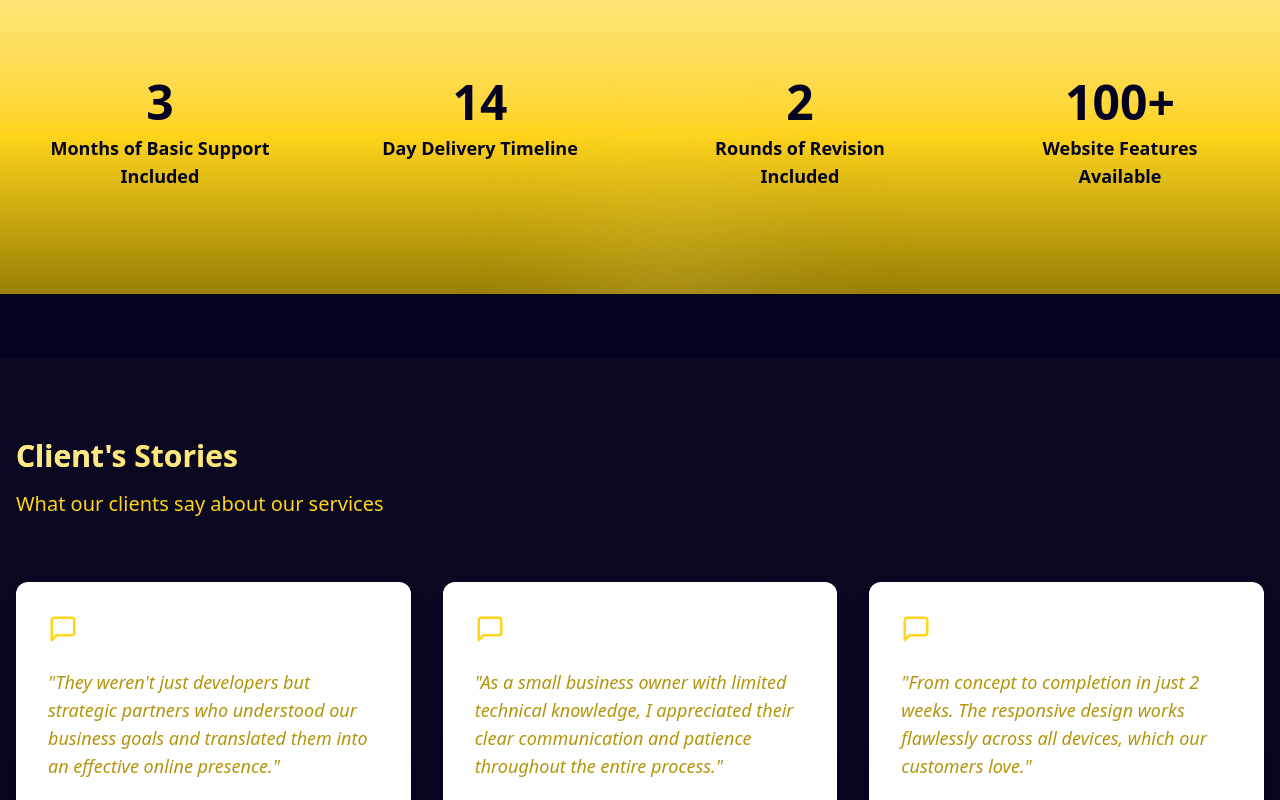
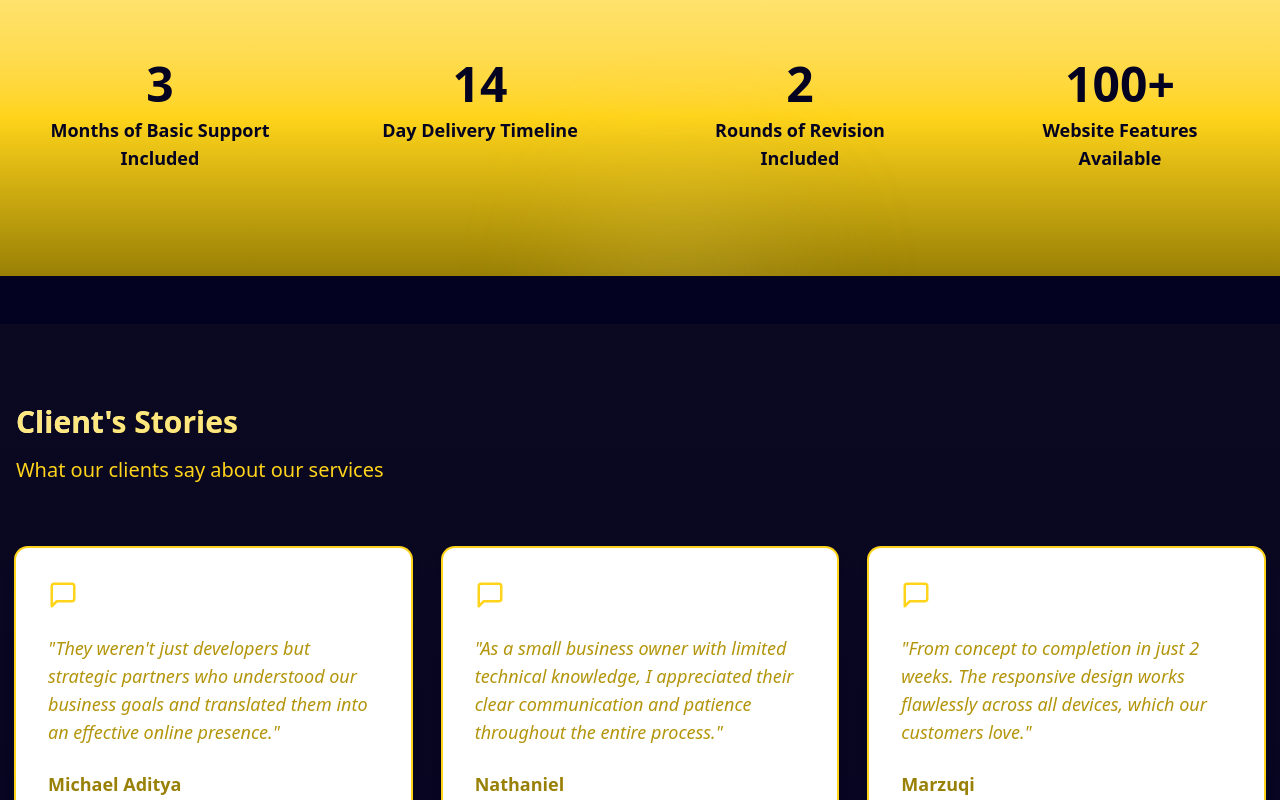
Before and after one commit to 4funnds/Opulenthost, a React (Vite) app: page / in a window 1280 px wide. Shown: the part 2000-2800 px from the top of the page. Built offline with nearby package versions, Linux system fonts and the light colour scheme; the HTML template or start-up script is replaced by a standard one.

Commit message:
Fix button error and bugs

```diff
--- a/src/components/sections/Hero.jsx
+++ b/src/components/sections/Hero.jsx
@@ -100,7 +100,7 @@ const Hero = () => {
             >
               <Button
                 variant="outline"
-                href="#work"
+                href="#services"
                 className="px-6 py-3 text-lg border-2"
                 whileHover={{
                   scale: 1.2,
@@ -108,7 +108,7 @@ const Hero = () => {
                 }}
                 whileTap={{ scale: 0.98 }}
               >
-                View My Work <FiArrowRight className="ml-1" />
+                View My Skills
               </Button>
             </motion.div>
           </motion.div>
--- a/src/components/sections/Testimonials.jsx
+++ b/src/components/sections/Testimonials.jsx
@@ -7,8 +7,24 @@ import ShinyText from '../animation/ShinyText';
 
 const Testimonials = () => {
   const [currentIndex, setCurrentIndex] = useState(0);
-  const cardsToShow = 3;
+
+  // Show 1 card on mobile, 2 on tablet, 3 on desktop
+  const getCardsToShow = () => {
+    if (typeof window === 'undefined') return 3;
+    if (window.innerWidth < 768) return 1;
+    if (window.innerWidth < 1024) return 2;
+    return 3;
+  };
+
+  const [cardsToShow, setCardsToShow] = useState(getCardsToShow());
   const totalTestimonials = testimonials.length;
+
+  // Update cards to show on resize
+  if (typeof window !== 'undefined') {
+    window.addEventListener('resize', () => {
+      setCardsToShow(getCardsToShow());
+    });
+  }
 
   const nextTestimonial = () => {
     setCurrentIndex((prevIndex) =>
@@ -22,19 +38,14 @@ const Testimonials = () => {
     );
   };
 
-  const visibleTestimonials = testimonials.slice(
-    currentIndex,
-    currentIndex + cardsToShow
-  );
-
-  // Handle case where we're at the end and don't have enough testimonials to fill the view
-  if (visibleTestimonials.length < cardsToShow) {
-    const needed = cardsToShow - visibleTestimonials.length;
-    visibleTestimonials.push(...testimonials.slice(0, needed));
+  const visibleTestimonials = [];
+  for (let i = 0; i < cardsToShow; i++) {
+    const index = (currentIndex + i) % totalTestimonials;
+    visibleTestimonials.push(testimonials[index]);
   }
 
   return (
-    <section id="testimonials" className="py-20 bg-obsidian-navy relative overflow-hidden mt-16">
+    <section id="testimonials" className="py-12 md:py-20 bg-obsidian-navy relative overflow-hidden">
       {/* Animated background */}
       <motion.div
         initial={{ opacity: 0 }}
@@ -43,19 +54,19 @@ const Testimonials = () => {
         className="absolute inset-0 bg-gradient-to-b from-gold-500 to-transparent"
       />
 
-      <div className="container mx-auto my-auto px-4 relative z-10">
+      <div className="container mx-auto px-4 relative z-10">
         <SectionHeader
-          title= {<ShinyText text="Client's Stories" speed={2} className='text-gold-300'/>}
+          title={<ShinyText text="Client's Stories" speed={2} className='text-gold-300'/>}
           subtitle="What our clients say about our services"
           subtitleClass='text-gold-500'
         />
 
         <div className="relative">
-          <div className="relative h-[500px]">
+          <div className="relative h-auto min-h-[400px] md:h-[500px]">
             <AnimatePresence mode="wait">
               <motion.div
                 key={currentIndex}
-                className="grid max-md:grid-cols-2 md:grid-cols-3 gap-8"
+                className="grid grid-cols-1 md:grid-cols-2 lg:grid-cols-3 gap-6 md:gap-8"
                 initial={{ opacity: 0 }}
                 animate={{ opacity: 1 }}
                 exit={{ opacity: 0 }}
@@ -73,36 +84,37 @@ const Testimonials = () => {
             </AnimatePresence>
           </div>
 
-          {/* Navigation arrows */}
-          <div className="flex justify-center mt-8 space-x-4">
+          {/* Navigation arrows - always visible but smaller on mobile */}
+          <div className="flex justify-center mt-6 md:mt-8 space-x-4">
             <motion.button
               onClick={prevTestimonial}
               whileHover={{ scale: 1.1, backgroundColor: 'rgba(212, 175, 55, 0.1)' }}
               whileTap={{ scale: 0.95 }}
-              className="p-2 rounded-full border border-gold-500 text-gold-500 max-md:invisible"
+              className="p-2 rounded-full border border-gold-500 text-gold-500"
               aria-label="Previous testimonial"
             >
-              <FiChevronLeft size={24} />
+              <FiChevronLeft size={20} className="md:w-6 md:h-6" />
             </motion.button>
 
             <motion.button
               onClick={nextTestimonial}
               whileHover={{ scale: 1.1, backgroundColor: 'rgba(212, 175, 55, 0.1)' }}
               whileTap={{ scale: 0.95 }}
-              className="p-2 rounded-full border border-gold-500 text-gold-500 max-md:invisible"
+              className="p-2 rounded-full border border-gold-500 text-gold-500"
               aria-label="Next testimonial"
             >
-              <FiChevronRight size={24} />
+              <FiChevronRight size={20} className="md:w-6 md:h-6" />
             </motion.button>
           </div>
 
-          {/* Dots indicator */}
-          <div className="flex justify-center mt-8 space-x-2 max-md:invisible">
+          {/* Dots indicator - only show if more than 1 card on mobile */}
+          {cardsToShow < totalTestimonials && (
+            <div className="flex justify-center mt-6 md:mt-8 space-x-2">
               {Array.from({ length: Math.ceil(totalTestimonials / cardsToShow) }).map((_, index) => (
                 <button
                   key={index}
                   onClick={() => setCurrentIndex(index * cardsToShow)}
-                className={`w-3 h-3 rounded-full transition-colors ${
+                  className={`w-2 h-2 md:w-3 md:h-3 rounded-full transition-colors ${
                     currentIndex >= index * cardsToShow &&
                     currentIndex < (index + 1) * cardsToShow
                       ? 'bg-gold-500'
@@ -112,6 +124,7 @@ const Testimonials = () => {
                 />
               ))}
             </div>
+          )}
         </div>
       </div>
     </section>
@@ -135,35 +148,35 @@ const TestimonialCard = ({ testimonial, index, isActive }) => {
         }
       }}
       whileHover={{
-        y: -10,
+        y: window.innerWidth >= 768 ? -10 : 0, // Only lift on hover for desktop
         boxShadow: '0 10px 25px -5px rgba(0, 0, 0, 0.1)',
         transition: { duration: 0.3 }
       }}
       onHoverStart={() => setIsHovered(true)}
       onHoverEnd={() => setIsHovered(false)}
-      className={`bg-white p-8 rounded-xl shadow-lg hover:shadow-xl transition-all h-full${
+      className={`bg-white p-6 md:p-8 rounded-xl shadow-lg hover:shadow-xl transition-all h-full flex flex-col ${
         isActive ? 'ring-2 ring-gold-500' : ''
       }`}
     >
       {/* Hover effect */}
       <motion.div
-        className="absolute inset-0 bg-gold-500 bg-opacity-5"
+        className="absolute inset-0 bg-gold-500 bg-opacity-5 rounded-xl"
         initial={{ opacity: 0 }}
-        animate={{ opacity: isHovered ? 1 : 0 }}
+        animate={{ opacity: isHovered && window.innerWidth >= 768 ? 1 : 0 }}
       />
 
-      <FiMessageSquare className="text-gold-500 text-3xl mb-6" />
+      <FiMessageSquare className="text-gold-500 text-2xl md:text-3xl mb-4 md:mb-6" />
 
       <motion.p
-        className="text-gold-800 mb-6 italic text-lg relative z-10"
+        className="text-gold-800 mb-4 md:mb-6 italic text-base md:text-lg relative z-10 flex-grow"
       >
         "{testimonial.quote}"
       </motion.p>
 
-      <div className="flex items-center relative z-10">
+      <div className="flex items-center relative z-10 mt-auto">
         <div>
-          <h4 className="font-bold text-gold-900">{testimonial.name}</h4>
-          <p className="text-gold-700 text-sm">{testimonial.position}</p>
+          <h4 className="font-bold text-gold-900 text-base md:text-lg">{testimonial.name}</h4>
+          <p className="text-gold-700 text-xs md:text-sm">{testimonial.position}</p>
         </div>
       </div>
     </motion.div>
--- a/src/data/navLinks.js
+++ b/src/data/navLinks.js
@@ -1,6 +1,6 @@
 export const navLinks = [
   { name: "Services", href: "#services" },
-  { name: "Work", href: "#work" },
+  // { name: "Work", href: "#work" },
   { name: "Process", href: "#process" },
   { name: "Pricing", href: "#pricing" },
 ];
```
Lines whose indentation alone changed are shown as unchanged.
